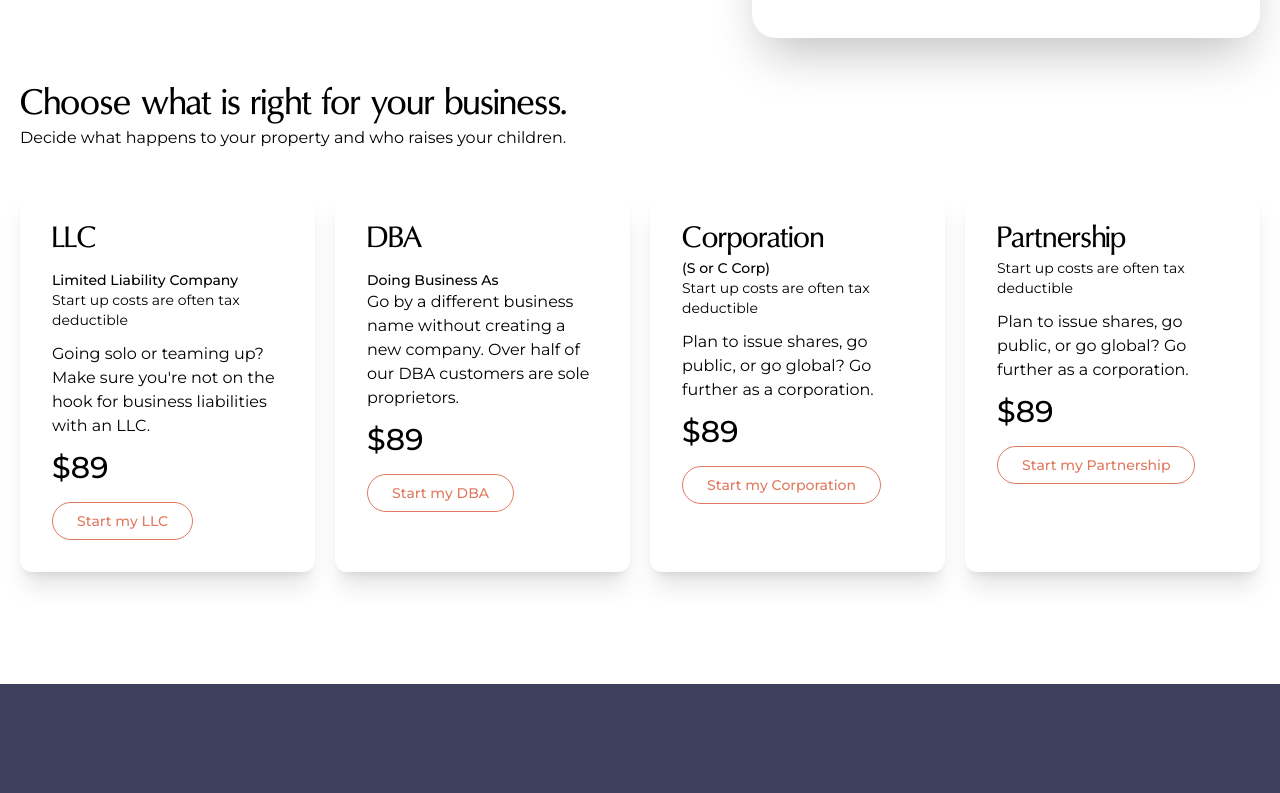
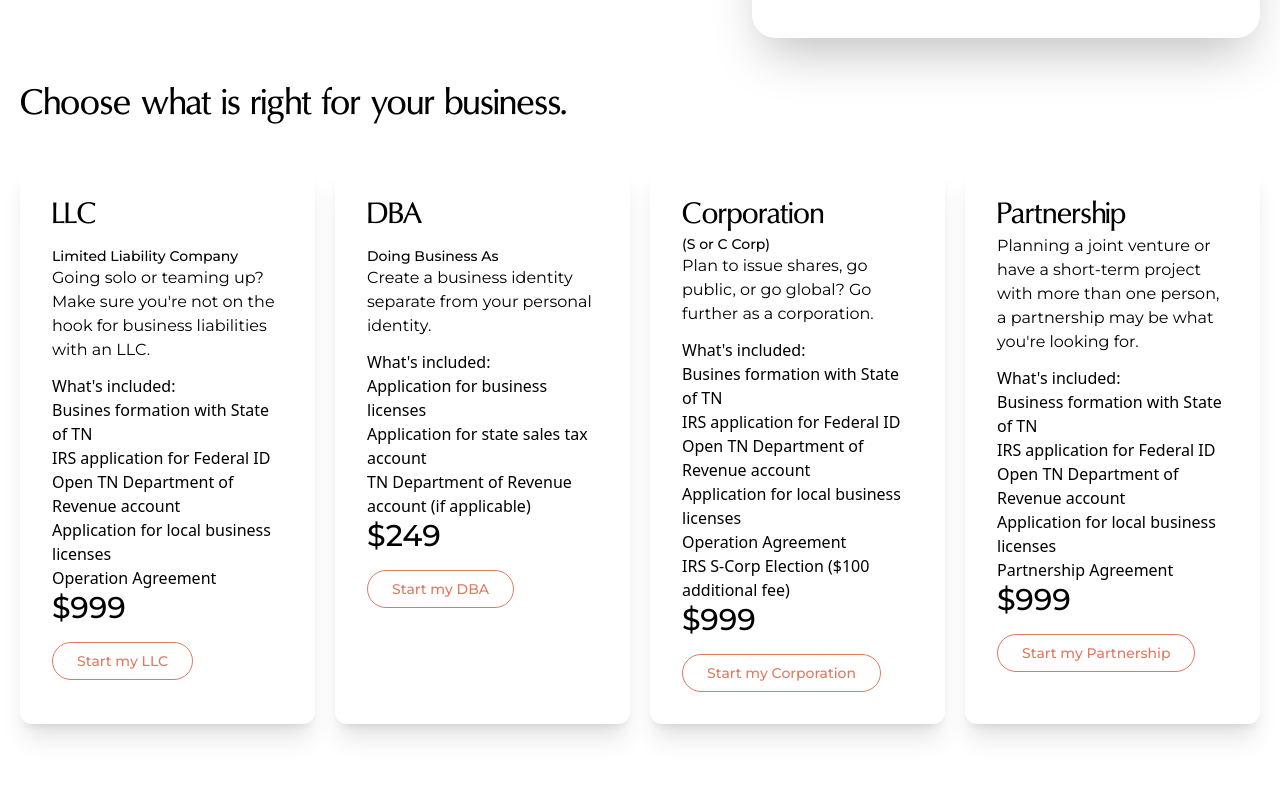
Before and after one commit to devaaronjohnson/chadwick-law, a SvelteKit app: page /business-services in a window 1280 px wide. Shown: the part 740-1533 px from the top of the page. Built offline with nearby package versions, Linux system fonts and the light colour scheme.

Commit message:
updates to copy

```diff
--- a/src/routes/business-services/+page.svelte
+++ b/src/routes/business-services/+page.svelte
@@ -69,9 +69,9 @@
 		<h2 class="font-oregon font-medium text-3xl lg:text-4xl text-black w-full lg:w-1/2">
 			Choose what is right for your business.
 		</h2>
-		<p class="font-montserrat font-normal text-black text-lg lg:text-base text-left mb-3">
+		<!-- <p class="font-montserrat font-normal text-black text-lg lg:text-base text-left mb-3">
 			Decide what happens to your property and who raises your children.
-		</p>
+		</p> -->
 		<div id="services" class="grid grid-cols-1 lg:grid-cols-4 gap-5 mt-10">
 			<div class="shadow-xl p-8 rounded-xl bg-white">
 				<!-- <i class="fa-regular fa-house-heart text-4xl mb-5" /> -->
@@ -80,19 +80,28 @@
 					Limited Liability Company
 				</p>
 
-				<p class="font-montserrat font-normal text-black text-sm text-left mb-3">
+				<!-- <p class="font-montserrat font-normal text-black text-sm text-left mb-3">
 					Start up costs are often tax deductible
-				</p>
+				</p> -->
 				<p class="font-montserrat font-normal text-black text-base text-left mb-3">
 					Going solo or teaming up? Make sure you're not on the hook for business liabilities with
 					an LLC.
 				</p>
-				<p class="font-montserrat font-medium text-black text-3xl text-left mb-4">$89</p>
+				<p>What's included:</p>
+				<ul>
+					<li>Busines formation with State of TN</li>
+					<li>IRS application for Federal ID</li>
+					<li>Open TN Department of Revenue account</li>
+					<li>Application for local business licenses</li>
+					<li>Operation Agreement</li>
+				</ul>
+				<p class="font-montserrat font-medium text-black text-3xl text-left mb-4">$999</p>
 
 				<div class="flex justify-start items-center">
 					<a
 						href="/business-services/llc"
-						class="btn_sm border border-brandOrange bg-transparent text-brandOrange hover:bg-brandOrange hover:text-white transition-all duration-200">Start my LLC</a
+						class="btn_sm border border-brandOrange bg-transparent text-brandOrange hover:bg-brandOrange hover:text-white transition-all duration-200"
+						>Start my LLC</a
 					>
 				</div>
 				<!-- <div class="mt-6">
@@ -135,14 +144,20 @@
 				<p class="font-montserrat font-medium text-black text-sm text-left">Doing Business As</p>
 
 				<p class="font-montserrat font-normal text-black text-base text-left mb-3">
-					Go by a different business name without creating a new company. Over half of our DBA
-					customers are sole proprietors.
+					Create a business identity separate from your personal identity.
 				</p>
-				<p class="font-montserrat font-medium text-black text-3xl text-left mb-4">$89</p>
+				<p>What's included:</p>
+				<ul>
+					<li>Application for business licenses</li>
+					<li>Application for state sales tax account</li>
+					<li>TN Department of Revenue account (if applicable)</li>
+				</ul>
+				<p class="font-montserrat font-medium text-black text-3xl text-left mb-4">$249</p>
 				<div class="flex justify-start items-center">
 					<a
 						href="/business-services/dba"
-						class="btn_sm border border-brandOrange bg-transparent text-brandOrange hover:bg-brandOrange hover:text-white transition-all duration-200">Start my DBA</a
+						class="btn_sm border border-brandOrange bg-transparent text-brandOrange hover:bg-brandOrange hover:text-white transition-all duration-200"
+						>Start my DBA</a
 					>
 				</div>
 			</div>
@@ -152,13 +167,22 @@
 				<h3 class="font-oregon font-medium text-black text-3xl text-left">Corporation</h3>
 				<p class="font-montserrat font-medium text-black text-sm text-left">(S or C Corp)</p>
 
-				<p class="font-montserrat font-normal text-black text-sm text-left mb-3">
+				<!-- <p class="font-montserrat font-normal text-black text-sm text-left mb-3">
 					Start up costs are often tax deductible
-				</p>
+				</p> -->
 				<p class="font-montserrat font-normal text-black text-base text-left mb-3">
 					Plan to issue shares, go public, or go global? Go further as a corporation.
 				</p>
-				<p class="font-montserrat font-medium text-black text-3xl text-left mb-4">$89</p>
+				<p>What's included:</p>
+				<ul>
+					<li>Busines formation with State of TN</li>
+					<li>IRS application for Federal ID</li>
+					<li>Open TN Department of Revenue account</li>
+					<li>Application for local business licenses</li>
+					<li>Operation Agreement</li>
+					<li>IRS S-Corp Election ($100 additional fee)</li>
+				</ul>
+				<p class="font-montserrat font-medium text-black text-3xl text-left mb-4">$999</p>
 				<div class="flex justify-start items-center">
 					<a
 						href="/business-services/corporation"
@@ -173,13 +197,22 @@
 				<h3 class="font-oregon font-medium text-black text-3xl text-left">Partnership</h3>
 				<p class="font-montserrat font-medium text-black text-base text-left" />
 
-				<p class="font-montserrat font-normal text-black text-sm text-left mb-3">
+				<!-- <p class="font-montserrat font-normal text-black text-sm text-left mb-3">
 					Start up costs are often tax deductible
+				</p> -->
+				<p class="font-montserrat font-normal text-black text-base text-left mb-3">
+					Planning a joint venture or have a short-term project with more than one person, a
+					partnership may be what you're looking for.
 				</p>
-				<p class="font-montserrat font-normal text-black text-base text-left mb-3">
-					Plan to issue shares, go public, or go global? Go further as a corporation.
-				</p>
-				<p class="font-montserrat font-medium text-black text-3xl text-left mb-4">$89</p>
+				<p>What's included:</p>
+				<ul>
+					<li>Business formation with State of TN</li>
+					<li>IRS application for Federal ID</li>
+					<li>Open TN Department of Revenue account</li>
+					<li>Application for local business licenses</li>
+					<li>Partnership Agreement</li>
+				</ul>
+				<p class="font-montserrat font-medium text-black text-3xl text-left mb-4">$999</p>
 				<div class="flex justify-start items-center">
 					<a
 						href="/business-services/partnership"
--- a/src/routes/divorce/+page.svelte
+++ b/src/routes/divorce/+page.svelte
@@ -49,8 +49,9 @@
 				Divorce is hard, it does not have to be expensive.
 			</h1>
 			<p class="font-montserrat font-normal text-xl text-white mb-6">
-				An uncontested divorce does not have to cost you a fortune. I can walk you through the
-				process efficiently and economically.
+				Contested divorces, everyone loses. Let me help you navigate an uncontested divorce. Divorce
+				should not cost your a fortune. I can guide you through the process efficiently and
+				economically.
 			</p>
 			<!-- <p class="font-montserrat font-normal text-black text-xl mb-3">
 				Legal services do not need to be complicated or expensive. Let me help walk you through your
@@ -82,7 +83,7 @@
 			<div>
 				<h2 class="font-montserrat font-light text-xl text-black mb-10 w-full lg:w-3/4">
 					The average contested divorce will cost each party $10,000. For some this is a worthy cost
-					for freedom; for others it's a financial burden that takes yearrs to overcome. It does not
+					for freedom; for others it's a financial burden that takes years to overcome. It does not
 					have to be this way. If you can come to an agreement with the other party ahead of time,
 					you can save thousands of dollars in legal fees and countless hours in mediation.
 				</h2>
@@ -179,7 +180,15 @@
 									Includes:
 								</p>
 								<ul class="list-disc pl-4">
-									<li class="font-montserrat font-light text-base text-black">Deed transfer</li>
+									<li class="font-montserrat font-light text-base text-black">
+										Real estate deed transfer
+									</li>
+									<li class="font-montserrat font-light text-base text-black">
+										Retirement account allocation orders
+									</li>
+									<li class="font-montserrat font-light text-base text-black">
+										Revised business filings to remove spouse
+									</li>
 								</ul>
 
 								<!-- <p class="font-montserrat font-bold text-black text-lg mb-4 text-left">From $89</p> -->
--- a/src/routes/human-resources-and-labor-issues/+page.svelte
+++ b/src/routes/human-resources-and-labor-issues/+page.svelte
@@ -65,31 +65,31 @@
 		<div class="grid grid-cols-1 gap-8 mb-10 lg:mb-16">
 			<div>
 				<h2 class="font-oregon font-medium text-4xl text-black mb-4">
-					Human Resources and Labor issues that I can assist you with include:
+					Human Resources and Labor Issues
 				</h2>
 				<div class="grid grid-cols-1 lg:grid-cols-2 gap-2 w-3/4">
 					<div class="flex flex-row items-center">
 						<i class="fa-solid fa-caret-right text-2xl text-brandOrange mr-2" />
 						<div>
-							<p class="font-montserrat font-light text-2xl text-black">Item one</p>
+							<p class="font-montserrat font-light text-2xl text-black">HR Operations Manuals</p>
 						</div>
 					</div>
 					<div class="flex flex-row items-center">
 						<i class="fa-solid fa-caret-right text-2xl text-brandOrange mr-2" />
 						<div>
-							<p class="font-montserrat font-light text-2xl text-black">Item two</p>
+							<p class="font-montserrat font-light text-2xl text-black">Employment Contracts</p>
 						</div>
 					</div>
 					<div class="flex flex-row items-center">
 						<i class="fa-solid fa-caret-right text-2xl text-brandOrange mr-2" />
 						<div>
-							<p class="font-montserrat font-light text-2xl text-black">Item three</p>
+							<p class="font-montserrat font-light text-2xl text-black">Subcontractor Agreements</p>
 						</div>
 					</div>
 					<div class="flex flex-row items-center">
 						<i class="fa-solid fa-caret-right text-2xl text-brandOrange mr-2" />
 						<div>
-							<p class="font-montserrat font-light text-2xl text-black">Item four</p>
+							<p class="font-montserrat font-light text-2xl text-black">Severance Agreements</p>
 						</div>
 					</div>
 					<div class="flex flex-row items-center">
--- a/src/routes/real-estate/+page.svelte
+++ b/src/routes/real-estate/+page.svelte
@@ -29,12 +29,12 @@
 	<div class="relative container_xl container_padding flex flex-col lg:flex-row items-center">
 		<div class="relative w-full lg:w-1/2">
 			<h1 class="font-oregon font-medium text-white text-5xl lg:text-6xl mb-3 lg:mb-6">
-				Protect your real estate investment.
+				Navigate your own real estate investments.
 			</h1>
 			<p class="font-montserrat font-normal text-xl text-white mb-6">
-				Our real estate products will help you manage your real estate and make plans for your
-				future with our high-quality lease agreements and fast and easy real estate deed service.
-				Protect your investment today and have peace of mind about the future.
+				Our real estate contracts will help you manage your real estate investments and make plans
+				for your future with our comprehensive purchase agreements, lease agreements, and TN
+				disclosures. Protect your investments today and have peace of mind about the future.
 			</p>
 			<!-- <p class="font-montserrat font-normal text-black text-xl mb-3">
 				Legal services do not need to be complicated or expensive. Let me help walk you through your
@@ -64,14 +64,14 @@
 	<div class="container_xl container_padding">
 		<div class="grid grid-cols-1 gap-8 mb-10 lg:mb-16">
 			<div>
-				<h2 class="font-oregon font-medium text-5xl text-black mb-4">
-					Real estate services that I can assist with:
-				</h2>
+				<h2 class="font-oregon font-medium text-5xl text-black mb-4">Real Estate Services</h2>
 				<div class="grid grid-cols-1 lg:grid-cols-2 gap-2 w-3/4">
 					<div class="flex flex-row items-center">
 						<i class="fa-solid fa-caret-right text-2xl text-brandOrange mr-2" />
 						<div>
-							<p class="font-montserrat font-light text-2xl text-black">Purchase contracts</p>
+							<p class="font-montserrat font-light text-2xl text-black">
+								Purchase Contracts/TN Disclosures
+							</p>
 						</div>
 					</div>
 					<div class="flex flex-row items-center">
@@ -101,7 +101,7 @@
 					<div class="flex flex-row items-center">
 						<i class="fa-solid fa-caret-right text-2xl text-brandOrange mr-2" />
 						<div>
-							<p class="font-montserrat font-light text-2xl text-black">Builder Forms</p>
+							<p class="font-montserrat font-light text-2xl text-black">Builder Contracts</p>
 						</div>
 					</div>
 				</div>
```
Also changed, not shown: src/routes/contract-consultation/+page.svelte (+8 -27 lines), src/styles/tailwind-output.css.
